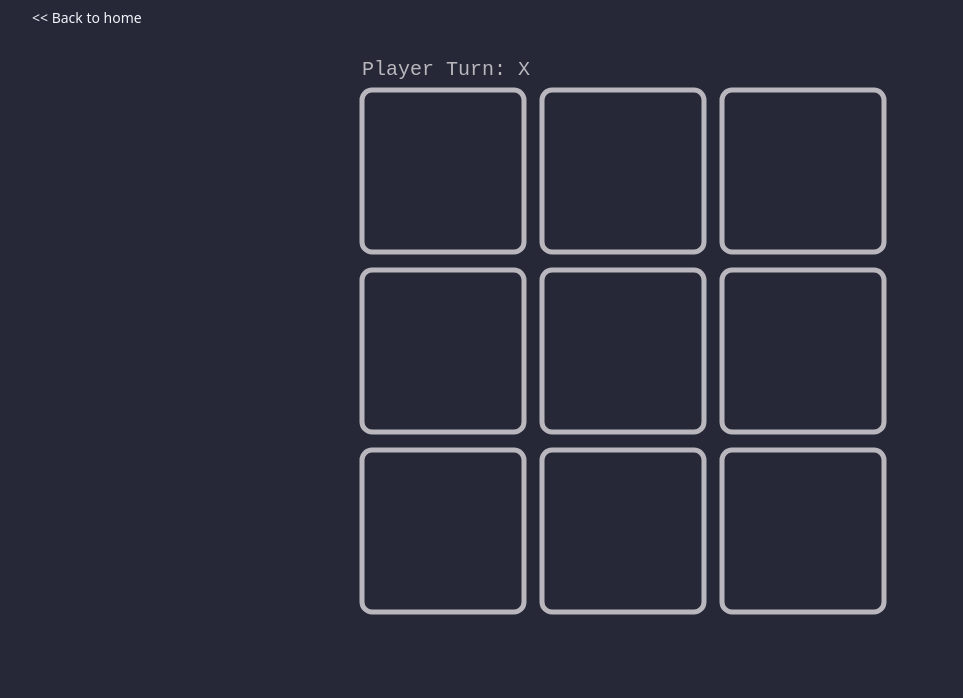
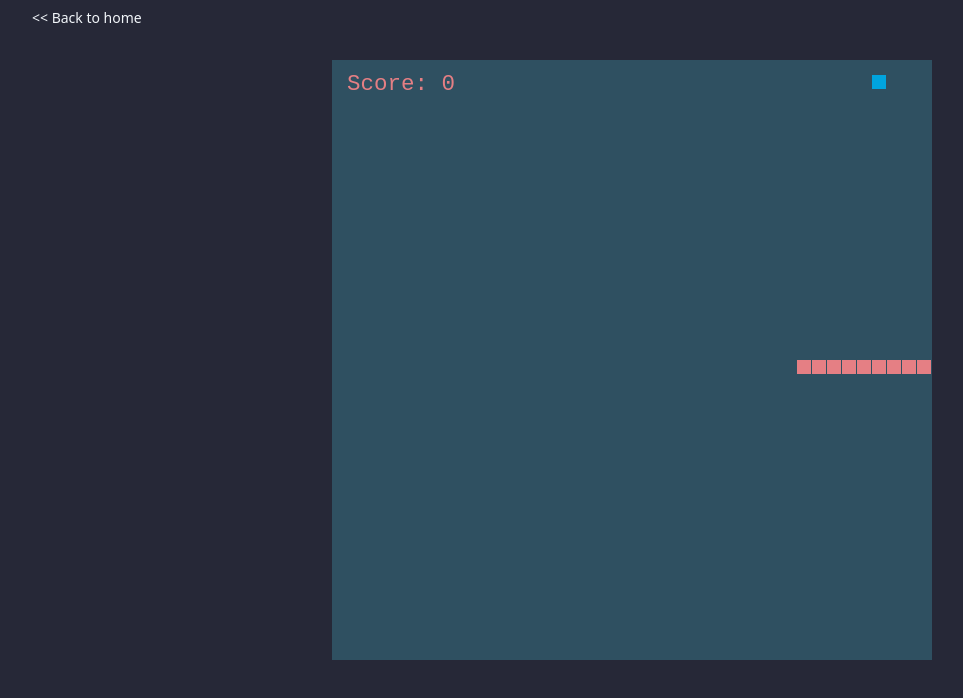
Before and after one commit to Eleutherado/simple-games, a website: page public/snake.html in a window 1280 px wide. Shown: the whole page, without its empty margins (8-971 px from the left). Drawn offline with nearby package versions, Linux system fonts and the light colour scheme.

Commit message:
add snake, serve from simple server

```diff
--- /dev/null
+++ b/public/css/snake.css
@@ -0,0 +1,3 @@
+#snake-game {
+  background-color:#2f5061;
+ }
--- /dev/null
+++ b/public/js/snake.js
@@ -0,0 +1,278 @@
+// Color Palette: https://www.canva.com/colors/color-palettes/san-francisco-clouded/
+// I want to refactor to funcitonal - I will do when its done tho.
+const SIZE = 600;
+const canvas = document.querySelector('canvas');
+canvas.height = canvas.width = SIZE;
+canvas.style.height = canvas.style.width = SIZE + 'px';
+const ctx = canvas.getContext("2d");
+const grid = SIZE / 40;
+
+const rate = 50 //milliseconds
+
+
+const dirs = {
+  'right': {x: 1, y: 0},
+  'left': {x: -1, y: 0},
+  'up': {x: 0, y: -1},
+  'down': {x: 0, y: 1},
+}
+
+let dir = dirs.right;
+let dirChange = null;
+
+const keysToDirs = {
+  'ArrowRight': dirs.right,
+  'ArrowLeft': dirs.left,
+  'ArrowUp': dirs.up,
+  'ArrowDown': dirs.down,
+};
+
+const dirToOffset = {
+  'right': {x: -canvas.width, y: 0},
+  'left': {x: canvas.width, y: 0},
+  'up': {x: 0,  y: canvas.height},
+  'down':{x: 0, y: -canvas.height}
+}
+
+
+
+const snakeColor = '#e57f84';
+const snakeGap = 1;
+
+let snakeLen = 10;
+let snakeCoords = [{x: SIZE / 2, y: SIZE / 2}] // snake head will be first element.
+
+const foodColor = '#00A4DE';
+let foodCoords = null;
+
+const gameOverColor = '#f4eae6';
+
+let score = 0;
+let gameOver = false;
+let interval;
+
+
+
+/* --------- utilities --------- */
+function getKeyByValue(object, value) {
+  return Object.keys(object).find(key => object[key] === value);
+}
+
+function getRandomInt(max) {
+  return Math.floor(Math.random() * max);
+}
+
+/* --------- game logic --------- */
+
+function resetGame() {
+  location.reload(); // maps to this file.
+}
+
+function growSnake() {
+  // grow in the direction of the snake.
+
+  let newBlock = {
+    x: snakeCoords[0].x + dir.x*grid,
+    y: snakeCoords[0].y + dir.y*grid
+  }
+  snakeCoords.unshift(newBlock);
+
+}
+
+function setFoodCoords() {
+
+  let foodX = getRandomInt(canvas.width/grid) * grid;
+  let foodY = getRandomInt(canvas.height/grid) * grid;
+
+  foodCoords = {x: foodX, y: foodY}
+
+}
+
+function boundaryCheck() {
+  // return true if boundary hit, false otherwise.
+  head = snakeCoords[0];
+
+  return (
+    head.x >= canvas.width  ||
+    head.x < 0 ||
+    head.y >= canvas.height ||
+    head.y < 0
+  );
+}
+
+function getWrapOffset() {
+  let offset;
+
+  if (!boundaryCheck()) {
+    offset = {x: 0, y: 0};
+  } else {
+    dirName = getKeyByValue(dirs, dir);
+    offset = dirToOffset[dirName]; // get offset to wrap around canvas
+  }
+  return offset
+}
+
+function moveSnake() {
+  if (snakeCoords.length < snakeLen) {
+    //grow snake to default length (for start of game)
+    growSnake();
+  } else {
+    // define new square based on direction.
+    let offset = getWrapOffset();
+
+    prevHead = snakeCoords[0];
+      head = {
+        x: prevHead.x + offset.x + (dir.x * grid),
+        y: prevHead.y + offset.y + (dir.y * grid)
+      }
+
+    //remove 'tail' square and add new 'head' square
+    snakeCoords = snakeCoords.slice(0, snakeLen - 1);
+    snakeCoords.unshift(head);
+  }
+
+}
+
+function handleDirChange(){
+  if (dirChange && !boundaryCheck()){
+    dir = dirChange
+    dirChange = null
+  }
+}
+
+
+function foodCollision() {
+  snakeHead = snakeCoords[0];
+
+  return(snakeHead.x === foodCoords.x && snakeHead.y === foodCoords.y);
+}
+
+
+function handleFoodCollision(){
+  if(foodCollision()){
+    setFoodCoords();
+    score += 1;
+    snakeLen += 1;
+  }
+}
+
+
+function snakeCollision() {
+  snakeHead = snakeCoords[0]
+  snakeBody = snakeCoords.slice(1, snakeCoords.length);
+
+  for( var i = 0; i < snakeBody.length; i++){
+    if(snakeBody[i].x === snakeHead.x && snakeBody[i].y === snakeHead.y){
+      return true;
+    }
+  }
+  return false;
+}
+
+function handleSnakeCollision() {
+  if (snakeCollision()){
+    gameOver = true;
+  }
+}
+
+function collisionHandler(){
+  handleFoodCollision();
+  handleSnakeCollision();
+
+
+  // check for boundary collision.
+}
+
+
+
+function drawSnake() {
+  ctx.clearRect(0,0, canvas.width, canvas.height);
+  ctx.fillStyle = snakeColor;
+  for (var i = 0; i < snakeCoords.length; i++) {
+    snakeSquare = snakeCoords[i];
+    ctx.fillRect(snakeSquare.x, snakeSquare.y, grid - snakeGap , grid - snakeGap);
+    // console.log(snakeSquare);
+  }
+}
+
+function drawFood() {
+  ctx.fillStyle = foodColor;
+  ctx.fillRect(foodCoords.x, foodCoords.y, grid - snakeGap , grid - snakeGap);
+
+
+}
+
+function drawScore() {
+  ctx.fillStyle = snakeColor;
+  fontSize = grid * 1.5
+  ctx.font = `${fontSize}px monospace`
+  ctx.fillText(`Score: ${score}`, grid, grid*2);
+}
+
+function drawGameOver() {
+
+  ctx.fillStyle = gameOverColor;
+
+  fontSize = grid * 4
+  ctx.font = `${fontSize}px monospace`
+  ctx.textAlign = 'center';
+  ctx.fillText('Game Over', SIZE/2, SIZE/2);
+
+  fontSize = grid * 2
+  ctx.font = `${fontSize}px monospace`
+  ctx.textAlign = 'center';
+  ctx.fillText(`Score: ${score}`, SIZE/2, SIZE/2 + 2*grid);
+
+
+  ctx.textAlign = 'center';
+  ctx.fillText('Press the Spacebar to continue', SIZE/2, SIZE/2 + 4*grid);
+
+}
+
+function tick() {
+  if (!gameOver) {
+    handleDirChange();
+    moveSnake();
+    collisionHandler();
+
+    drawSnake();
+    drawScore();
+    drawFood();
+
+  } else {
+    drawGameOver();
+
+  }
+}
+
+
+function legalDirChange(dir, newDir) {
+  sumX = Math.abs(dir.x + newDir.x)
+  sumY = Math.abs(dir.y + newDir.y)
+  return sumX + sumY
+}
+
+
+function handleKeyDown(e) {
+  console.log('key event code: ', e.code)
+  if(!gameOver){
+    let newDir = keysToDirs[e.code];
+    if (newDir && newDir != dir && legalDirChange(dir, newDir)) {
+      dirChange = newDir;
+    }
+  } else {
+    if (e.code === 'Space') {
+      resetGame();
+    }
+  }
+
+}
+
+
+/* ------ initialize game loop ------ */
+
+window.onload = function () {
+  setFoodCoords();
+  interval = setInterval(tick, rate);
+  window.onkeydown = handleKeyDown
+}
--- a/tic-tac-toe.html
+++ b/public/snake.html
@@ -6,7 +6,8 @@
   <meta charset="UTF-8" />
   <meta name="viewport" content="width=device-width,initial-scale=1" />
   <meta name="description" content="" />
-  <link rel="stylesheet" href="style.css">
+  <link rel="stylesheet" href="css/style.css">
+  <link rel="stylesheet" href="css/snake.css">
   <script src="https://cdn.tailwindcss.com"></script>
 
 </head>
@@ -14,12 +15,12 @@
 <body>
     <div class="container py-2">
         <p class="Roboto text-sm text-slate-100 hover:underline ml-10">
-          <a href="index.html"> << Back to home</a>
+          <a href="/"> << Back to home</a>
         </p>
-      <canvas id="game"></canvas>
+      <canvas id="snake-game"></canvas>
     </div>
 
 </body>
-<script src="game.js"></script>
+<script src="/js/snake.js"></script>
 
 </html>
```
Also changed, not shown: package.json (added, +24 -0 lines), public/index.html (renamed from index.html, +7 -7 lines), public/tic-tac-toe.html (added, +25 -0 lines), server/server.js (added, +17 -0 lines), public/css/style.css (renamed from style.css), public/js/tic-tac-toe.js (renamed from game.js), 2 other files.
